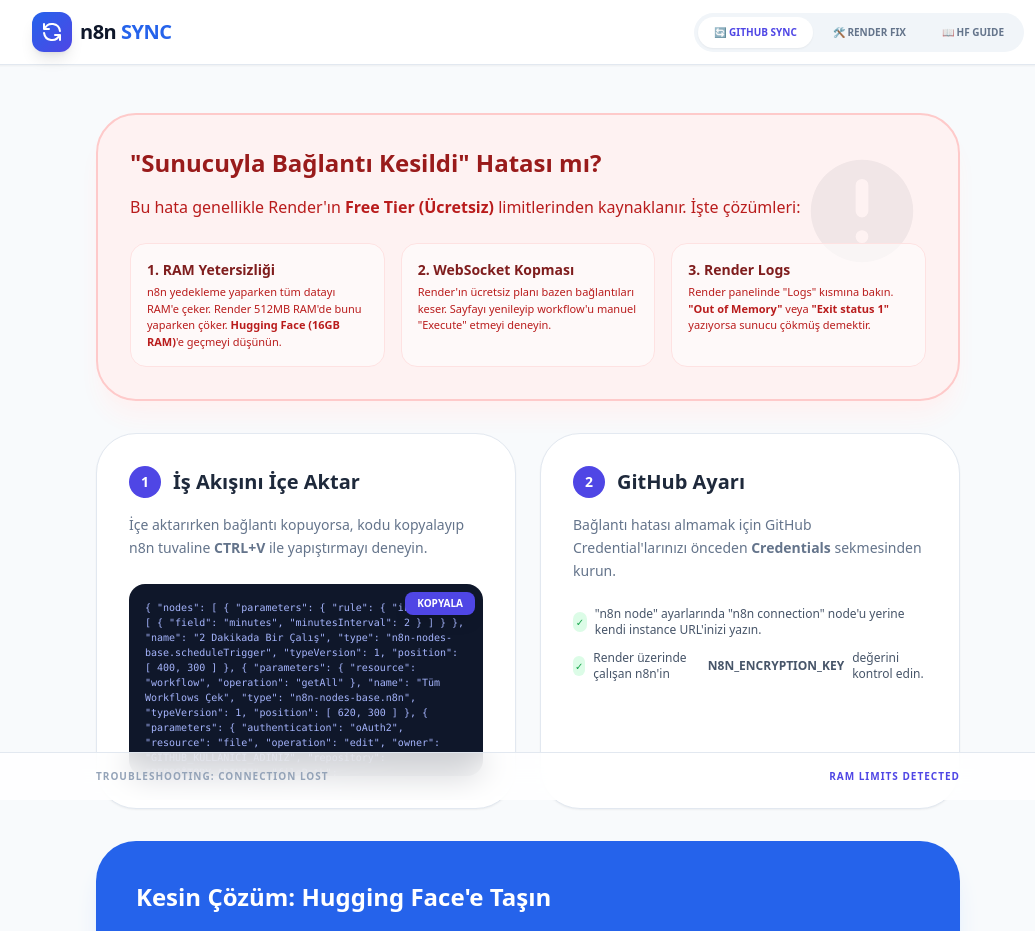
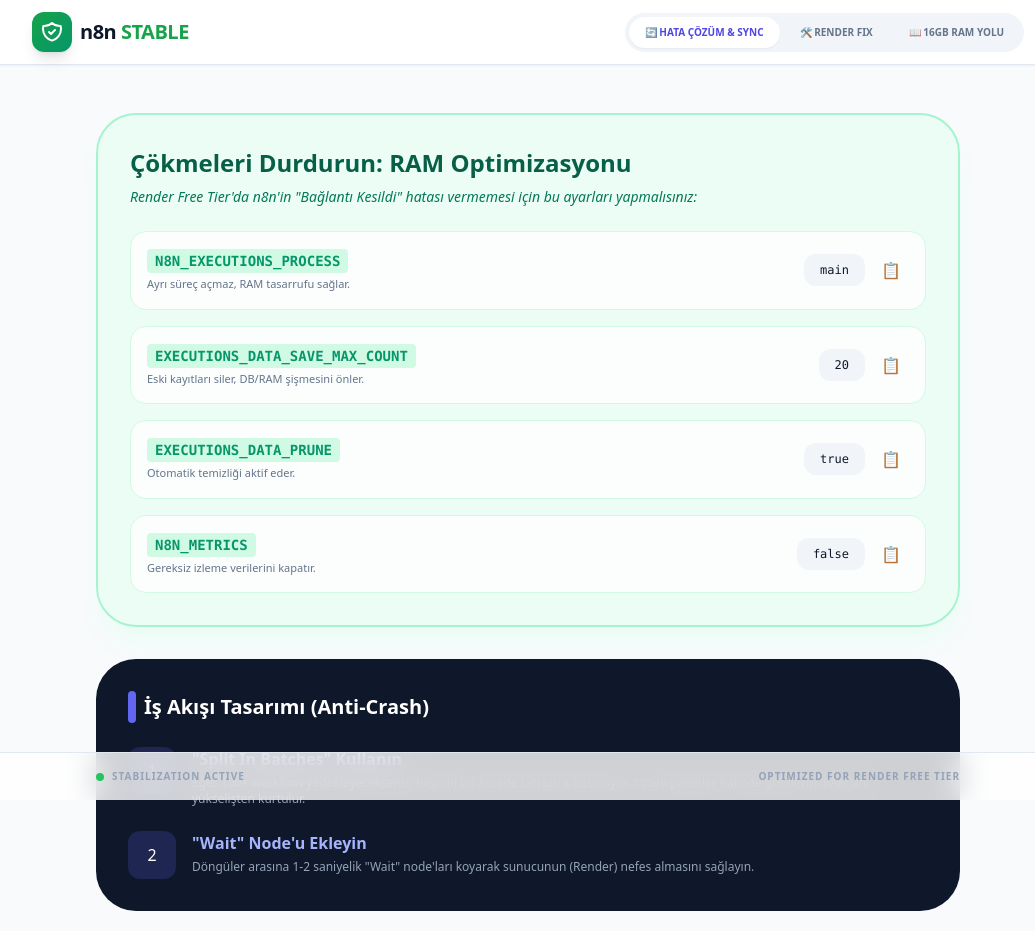
Before and after one commit to dadasersin/-n8n-denemesi-renderde-statik-site-olarak, a React (Vite) app: page / in a window 1280 px wide. Shown: the top 931 px of the page, without its empty margins (112-1147 px from the left). Built offline with nearby package versions, Linux system fonts and the light colour scheme.

Commit message:
Update App.tsx

```diff
--- a/App.tsx
+++ b/App.tsx
@@ -3,7 +3,6 @@
 import { TabType } from './types';
 import { STEPS } from './constants';
 import { StepCard } from './components/StepCard';
-import { AIAssistant } from './components/AIAssistant';
 
 const App: React.FC = () => {
   const [activeTab, setActiveTab] = useState<TabType>(TabType.GithubSync);
@@ -15,71 +14,28 @@
     setTimeout(() => setCopiedId(null), 2000);
   };
 
-  const n8nWorkflowJson = `{
-  "nodes": [
-    {
-      "parameters": { "rule": { "interval": [ { "field": "minutes", "minutesInterval": 2 } ] } },
-      "name": "2 Dakikada Bir Çalış",
-      "type": "n8n-nodes-base.scheduleTrigger",
-      "typeVersion": 1,
-      "position": [ 400, 300 ]
-    },
-    {
-      "parameters": { "resource": "workflow", "operation": "getAll" },
-      "name": "Tüm Workflows Çek",
-      "type": "n8n-nodes-base.n8n",
-      "typeVersion": 1,
-      "position": [ 620, 300 ]
-    },
-    {
-      "parameters": {
-        "authentication": "oAuth2",
-        "resource": "file",
-        "operation": "edit",
-        "owner": "GITHUB_KULLANICI_ADINIZ",
-        "repository": "REPOSİTORY_ADINIZ",
-        "filePath": "workflows/backup.json",
-        "fileContent": "={{ JSON.stringify($json) }}",
-        "commitMessage": "Otomatik n8n Yedeklemesi"
-      },
-      "name": "GitHub'a Gönder",
-      "type": "n8n-nodes-base.github",
-      "typeVersion": 1,
-      "position": [ 840, 300 ]
-    }
-  ]
-}`;
+  const envVars = [
+    { key: 'N8N_EXECUTIONS_PROCESS', value: 'main', desc: 'Ayrı süreç açmaz, RAM tasarrufu sağlar.' },
+    { key: 'EXECUTIONS_DATA_SAVE_MAX_COUNT', value: '20', desc: 'Eski kayıtları siler, DB/RAM şişmesini önler.' },
+    { key: 'EXECUTIONS_DATA_PRUNE', value: 'true', desc: 'Otomatik temizliği aktif eder.' },
+    { key: 'N8N_METRICS', value: 'false', desc: 'Gereksiz izleme verilerini kapatır.' }
+  ];
 
   return (
     <div className="min-h-screen pb-20 bg-slate-50 text-slate-900 font-sans">
       <header className="bg-white border-b border-slate-200 sticky top-0 z-50 shadow-sm">
         <div className="max-w-5xl mx-auto px-4 h-16 flex items-center justify-between">
           <div className="flex items-center gap-2">
-            <div className="bg-gradient-to-br from-blue-600 to-indigo-600 p-2 rounded-xl text-white shadow-lg">
-              <svg className="w-6 h-6" fill="none" stroke="currentColor" viewBox="0 0 24 24"><path strokeLinecap="round" strokeLinejoin="round" strokeWidth="2" d="M4 4v5h.582m15.356 2A8.001 8.001 0 004.582 9m0 0H9m11 11v-5h-.581m0 0a8.003 8.003 0 01-15.357-2m15.357 2H15" /></svg>
+            <div className="bg-gradient-to-br from-green-600 to-emerald-600 p-2 rounded-xl text-white shadow-lg">
+              <svg className="w-6 h-6" fill="none" stroke="currentColor" viewBox="0 0 24 24"><path strokeLinecap="round" strokeLinejoin="round" strokeWidth="2" d="M9 12l2 2 4-4m5.618-4.016A11.955 11.955 0 0112 2.944a11.955 11.955 0 01-8.618 3.04A12.02 12.02 0 003 9c0 5.591 3.824 10.29 9 11.622 5.176-1.332 9-6.03 9-11.622 0-1.042-.133-2.052-.382-3.016z" /></svg>
             </div>
-            <h1 className="font-black text-xl tracking-tight hidden sm:block">n8n <span className="text-blue-600">SYNC</span></h1>
+            <h1 className="font-black text-xl tracking-tight">n8n <span className="text-green-600">STABLE</span></h1>
           </div>
 
           <nav className="flex gap-1 bg-slate-100 p-1 rounded-full">
-            <button
-              onClick={() => setActiveTab(TabType.GithubSync)}
-              className={`px-4 py-2 rounded-full text-[10px] font-black uppercase transition-all ${activeTab === TabType.GithubSync ? 'bg-white text-indigo-600 shadow-sm' : 'text-slate-500'}`}
-            >
-              🔄 GitHub Sync
-            </button>
-            <button
-              onClick={() => setActiveTab(TabType.Render)}
-              className={`px-4 py-2 rounded-full text-[10px] font-black uppercase transition-all ${activeTab === TabType.Render ? 'bg-white text-red-600 shadow-sm' : 'text-slate-500'}`}
-            >
-              🛠 Render Fix
-            </button>
-            <button
-              onClick={() => setActiveTab(TabType.Guide)}
-              className={`px-4 py-2 rounded-full text-[10px] font-black uppercase transition-all ${activeTab === TabType.Guide ? 'bg-white text-blue-600 shadow-sm' : 'text-slate-500'}`}
-            >
-              📖 HF Guide
-            </button>
+            <button onClick={() => setActiveTab(TabType.GithubSync)} className={`px-4 py-2 rounded-full text-[10px] font-black uppercase transition-all ${activeTab === TabType.GithubSync ? 'bg-white text-indigo-600 shadow-sm' : 'text-slate-500'}`}>🔄 Hata Çözüm & Sync</button>
+            <button onClick={() => setActiveTab(TabType.Render)} className={`px-4 py-2 rounded-full text-[10px] font-black uppercase transition-all ${activeTab === TabType.Render ? 'bg-white text-red-600 shadow-sm' : 'text-slate-500'}`}>🛠 Render Fix</button>
+            <button onClick={() => setActiveTab(TabType.Guide)} className={`px-4 py-2 rounded-full text-[10px] font-black uppercase transition-all ${activeTab === TabType.Guide ? 'bg-white text-blue-600 shadow-sm' : 'text-slate-500'}`}>📖 16GB RAM Yolu</button>
           </nav>
         </div>
       </header>
@@ -88,112 +44,96 @@
         {activeTab === TabType.GithubSync && (
           <div className="space-y-8 animate-in fade-in slide-in-from-bottom-4 duration-500">
 
-            {/* ERROR ALERT BOX */}
-            <div className="bg-red-50 border-2 border-red-200 rounded-[2.5rem] p-8 shadow-xl shadow-red-50 relative overflow-hidden">
-              <div className="absolute top-0 right-0 p-8 opacity-5">
-                <svg className="w-32 h-32" fill="currentColor" viewBox="0 0 20 20"><path fillRule="evenodd" d="M18 10a8 8 0 11-16 0 8 8 0 0116 0zm-7 4a1 1 0 11-2 0 1 1 0 012 0zm-1-9a1 1 0 00-1 1v4a1 1 0 102 0V6a1 1 0 00-1-1z" clipRule="evenodd" /></svg>
+            {/* STABILIZATION ALERT */}
+            <div className="bg-emerald-50 border-2 border-emerald-200 rounded-[2.5rem] p-8 shadow-xl shadow-emerald-50">
+              <h2 className="text-2xl font-black text-emerald-800 mb-2">Çökmeleri Durdurun: RAM Optimizasyonu</h2>
+              <p className="text-emerald-700 text-sm mb-6 italic">Render Free Tier'da n8n'in "Bağlantı Kesildi" hatası vermemesi için bu ayarları yapmalısınız:</p>
+
+              <div className="grid gap-4">
+                {envVars.map((env) => (
+                  <div key={env.key} className="bg-white/80 p-4 rounded-2xl border border-emerald-100 flex flex-col md:flex-row md:items-center justify-between gap-4">
+                    <div>
+                      <code className="text-emerald-600 font-bold text-sm bg-emerald-100 px-2 py-1 rounded">{env.key}</code>
+                      <p className="text-[11px] text-slate-500 mt-1">{env.desc}</p>
+                    </div>
+                    <div className="flex items-center gap-2">
+                      <code className="bg-slate-100 px-4 py-2 rounded-xl text-xs font-mono">{env.value}</code>
+                      <button
+                        onClick={() => copyToClipboard(env.value, env.key)}
+                        className="p-2 hover:bg-emerald-50 rounded-lg text-emerald-600 transition-colors"
+                      >
+                        {copiedId === env.key ? '✓' : '📋'}
+                      </button>
+                    </div>
+                  </div>
+                ))}
               </div>
-              <div className="relative z-10">
-                <h2 className="text-2xl font-black text-red-800 mb-4">"Sunucuyla Bağlantı Kesildi" Hatası mı?</h2>
-                <p className="text-red-700 font-medium mb-6">
-                  Bu hata genellikle Render'ın <strong>Free Tier (Ücretsiz)</strong> limitlerinden kaynaklanır. İşte çözümleri:
-                </p>
-                <div className="grid md:grid-cols-3 gap-4">
-                  <div className="bg-white/60 p-4 rounded-2xl border border-red-100">
-                    <h4 className="font-bold text-red-900 text-sm mb-1">1. RAM Yetersizliği</h4>
-                    <p className="text-[11px] text-red-700">n8n yedekleme yaparken tüm datayı RAM'e çeker. Render 512MB RAM'de bunu yaparken çöker. <strong>Hugging Face (16GB RAM)</strong>'e geçmeyi düşünün.</p>
+            </div>
+
+            {/* FLOW TIPS */}
+            <div className="bg-slate-900 rounded-[2.5rem] p-8 text-white">
+              <h3 className="text-xl font-black mb-6 flex items-center gap-2">
+                <span className="w-2 h-8 bg-indigo-500 rounded-full"></span>
+                İş Akışı Tasarımı (Anti-Crash)
+              </h3>
+              <div className="space-y-6">
+                <div className="flex gap-4">
+                  <div className="bg-indigo-500/20 w-12 h-12 rounded-xl flex items-center justify-center shrink-0">1</div>
+                  <div>
+                    <h4 className="font-bold text-indigo-300">"Split In Batches" Kullanın</h4>
+                    <p className="text-xs text-slate-400 mt-1">Eğer 100+ workflow yedekleyecekseniz, hepsini bir kerede GitHub'a basmayın. 10'arlı paketler halinde gönderin. RAM ani yükselişten kurtulur.</p>
                   </div>
-                  <div className="bg-white/60 p-4 rounded-2xl border border-red-100">
-                    <h4 className="font-bold text-red-900 text-sm mb-1">2. WebSocket Kopması</h4>
-                    <p className="text-[11px] text-red-700">Render'ın ücretsiz planı bazen bağlantıları keser. Sayfayı yenileyip workflow'u manuel "Execute" etmeyi deneyin.</p>
-                  </div>
-                  <div className="bg-white/60 p-4 rounded-2xl border border-red-100">
-                    <h4 className="font-bold text-red-900 text-sm mb-1">3. Render Logs</h4>
-                    <p className="text-[11px] text-red-700">Render panelinde "Logs" kısmına bakın. <strong>"Out of Memory"</strong> veya <strong>"Exit status 1"</strong> yazıyorsa sunucu çökmüş demektir.</p>
+                </div>
+                <div className="flex gap-4">
+                  <div className="bg-indigo-500/20 w-12 h-12 rounded-xl flex items-center justify-center shrink-0">2</div>
+                  <div>
+                    <h4 className="font-bold text-indigo-300">"Wait" Node'u Ekleyin</h4>
+                    <p className="text-xs text-slate-400 mt-1">Döngüler arasına 1-2 saniyelik "Wait" node'ları koyarak sunucunun (Render) nefes almasını sağlayın.</p>
                   </div>
                 </div>
               </div>
             </div>
 
-            {/* Steps */}
-            <div className="grid md:grid-cols-2 gap-6">
-              <div className="bg-white p-8 rounded-[2.5rem] border border-slate-200 shadow-sm hover:shadow-md transition-shadow">
-                <div className="flex items-center gap-3 mb-4">
-                  <span className="bg-indigo-600 text-white w-8 h-8 rounded-full flex items-center justify-center font-bold text-sm">1</span>
-                  <h3 className="text-xl font-black text-slate-800">İş Akışını İçe Aktar</h3>
-                </div>
-                <p className="text-sm text-slate-500 mb-6 leading-relaxed">
-                  İçe aktarırken bağlantı kopuyorsa, kodu kopyalayıp n8n tuvaline <strong>CTRL+V</strong> ile yapıştırmayı deneyin.
+            <div className="bg-amber-100 border-2 border-amber-200 rounded-[2.5rem] p-8 flex items-start gap-4">
+              <div className="text-3xl">⚠️</div>
+              <div>
+                <h3 className="font-black text-amber-900">Son Çare</h3>
+                <p className="text-sm text-amber-800 leading-relaxed">
+                  Eğer bu ayarlara rağmen hala "Bağlantı Kesildi" diyorsa, Render artık yetmiyor demektir. Hugging Face Spaces'e geçerseniz <strong>32 kat daha fazla RAM (16GB)</strong> elde edersiniz ve bu hataların tamamı tarih olur.
                 </p>
-                <div className="relative group">
-                  <div className="bg-slate-900 rounded-2xl p-4 max-h-48 overflow-y-auto text-indigo-300 font-mono text-[10px]">
-                    {n8nWorkflowJson}
-                  </div>
-                  <button
-                    onClick={() => copyToClipboard(n8nWorkflowJson, 'wf-json')}
-                    className="absolute top-2 right-2 bg-indigo-600 hover:bg-indigo-500 text-white px-3 py-1 rounded-lg text-[10px] font-bold shadow-lg"
-                  >
-                    {copiedId === 'wf-json' ? 'KOPYALANDI!' : 'KOPYALA'}
-                  </button>
-                </div>
+                <button
+                  onClick={() => setActiveTab(TabType.Guide)}
+                  className="mt-4 bg-amber-900 text-white px-6 py-2 rounded-xl font-bold text-xs hover:bg-amber-800 transition-colors"
+                >
+                  HF REHBERİNE GİT
+                </button>
               </div>
-
-              <div className="bg-white p-8 rounded-[2.5rem] border border-slate-200 shadow-sm hover:shadow-md transition-shadow">
-                <div className="flex items-center gap-3 mb-4">
-                  <span className="bg-indigo-600 text-white w-8 h-8 rounded-full flex items-center justify-center font-bold text-sm">2</span>
-                  <h3 className="text-xl font-black text-slate-800">GitHub Ayarı</h3>
-                </div>
-                <p className="text-sm text-slate-500 mb-6 leading-relaxed">
-                  Bağlantı hatası almamak için GitHub Credential'larınızı önceden <strong>Credentials</strong> sekmesinden kurun.
-                </p>
-                <ul className="space-y-3 text-xs text-slate-600">
-                  <li className="flex items-center gap-2">
-                    <span className="bg-green-100 text-green-600 w-5 h-5 rounded-full flex items-center justify-center text-[10px]">✓</span>
-                    "n8n node" ayarlarında "n8n connection" node'u yerine kendi instance URL'inizi yazın.
-                  </li>
-                  <li className="flex items-center gap-2">
-                    <span className="bg-green-100 text-green-600 w-5 h-5 rounded-full flex items-center justify-center text-[10px]">✓</span>
-                    Render üzerinde çalışan n8n'in <strong>N8N_ENCRYPTION_KEY</strong> değerini kontrol edin.
-                  </li>
-                </ul>
-              </div>
-            </div>
-
-            <div className="bg-blue-600 rounded-[2.5rem] p-10 text-white shadow-xl shadow-blue-100">
-              <h3 className="text-2xl font-black mb-4">Kesin Çözüm: Hugging Face'e Taşın</h3>
-              <p className="text-blue-100 mb-6 leading-relaxed">
-                Render Ücretsiz planı (512MB RAM) n8n için <strong>yetersizdir</strong>. Yedekleme sırasında "Sunucuyla bağlantı kesildi" diyorsa muhtemelen RAM dolmuş ve Render süreci durdurmuştur.
-              </p>
-              <button
-                onClick={() => setActiveTab(TabType.Guide)}
-                className="bg-white text-blue-600 px-8 py-4 rounded-2xl font-black text-sm hover:bg-blue-50 transition-colors flex items-center gap-2 shadow-lg"
-              >
-                16GB RAM'Lİ HF KURULUMUNA GİT
-                <svg className="w-4 h-4" fill="none" stroke="currentColor" viewBox="0 0 24 24"><path strokeLinecap="round" strokeLinejoin="round" strokeWidth="2" d="M14 5l7 7m0 0l-7 7m7-7H3" /></svg>
-              </button>
             </div>
           </div>
         )}
 
         {activeTab === TabType.Render && (
-          <div className="space-y-8 animate-in fade-in slide-in-from-bottom-4 duration-500">
-            <div className="bg-red-600 rounded-[2.5rem] p-10 text-white shadow-2xl relative overflow-hidden">
-              <h2 className="text-4xl font-black mb-6 italic">RENDER "STATIC" ERROR?</h2>
-              <p className="text-red-100 text-xl font-medium leading-relaxed max-w-2xl">
-                Eğer projeniz hala "Static Site" olarak görünüyorsa ve loglarda "Empty build command" varsa ayarları manuel yapmanız şarttır.
-              </p>
+          <div className="animate-in fade-in duration-500">
+            <div className="bg-white p-10 rounded-[2.5rem] border border-slate-200">
+              <h2 className="text-3xl font-black mb-4 text-red-600">Render Manuel Kurulum</h2>
+              <p className="text-slate-500 mb-8 italic">Statik site hatası alanlar için Dashboard ayarları.</p>
+              <div className="space-y-4">
+                <div className="p-4 bg-slate-50 rounded-2xl border">
+                  <p className="text-xs font-bold text-slate-400 uppercase tracking-widest mb-2">Build Command</p>
+                  <code className="text-indigo-600 font-bold">npm install && npm run build</code>
+                </div>
+                <div className="p-4 bg-slate-50 rounded-2xl border">
+                  <p className="text-xs font-bold text-slate-400 uppercase tracking-widest mb-2">Publish Directory</p>
+                  <code className="text-indigo-600 font-bold">build</code>
+                </div>
+              </div>
             </div>
-            {/* ... Manuel Ayarlar Kısmı ... */}
           </div>
         )}
 
         {activeTab === TabType.Guide && (
-          <div className="space-y-6 animate-in fade-in slide-in-from-bottom-4 duration-500">
-            <div className="bg-white p-10 rounded-[2.5rem] border border-slate-200 mb-10">
-              <h2 className="text-3xl font-black mb-4">Hugging Face n8n Rehberi</h2>
-              <p className="text-slate-500 leading-relaxed italic">Neden HF? Çünkü Render çökerken HF 16GB RAM ile akmaya devam eder.</p>
-            </div>
-            {STEPS.map(step => (
+          <div className="space-y-6 animate-in fade-in duration-500">
+             {STEPS.map(step => (
               <StepCard key={step.id} step={step} />
             ))}
           </div>
@@ -202,8 +142,11 @@
 
       <footer className="fixed bottom-0 left-0 right-0 bg-white/80 backdrop-blur-lg border-t border-slate-200 py-4 z-40">
         <div className="max-w-4xl mx-auto px-4 flex justify-between items-center text-[10px] font-bold text-slate-400 uppercase tracking-widest">
-          <span>Troubleshooting: Connection Lost</span>
-          <span className="text-indigo-600">RAM LIMITS DETECTED</span>
+          <span className="flex items-center gap-2">
+            <span className="w-2 h-2 bg-green-500 rounded-full"></span>
+            STABILIZATION ACTIVE
+          </span>
+          <span className="text-slate-400">OPTIMIZED FOR RENDER FREE TIER</span>
         </div>
       </footer>
     </div>
```
